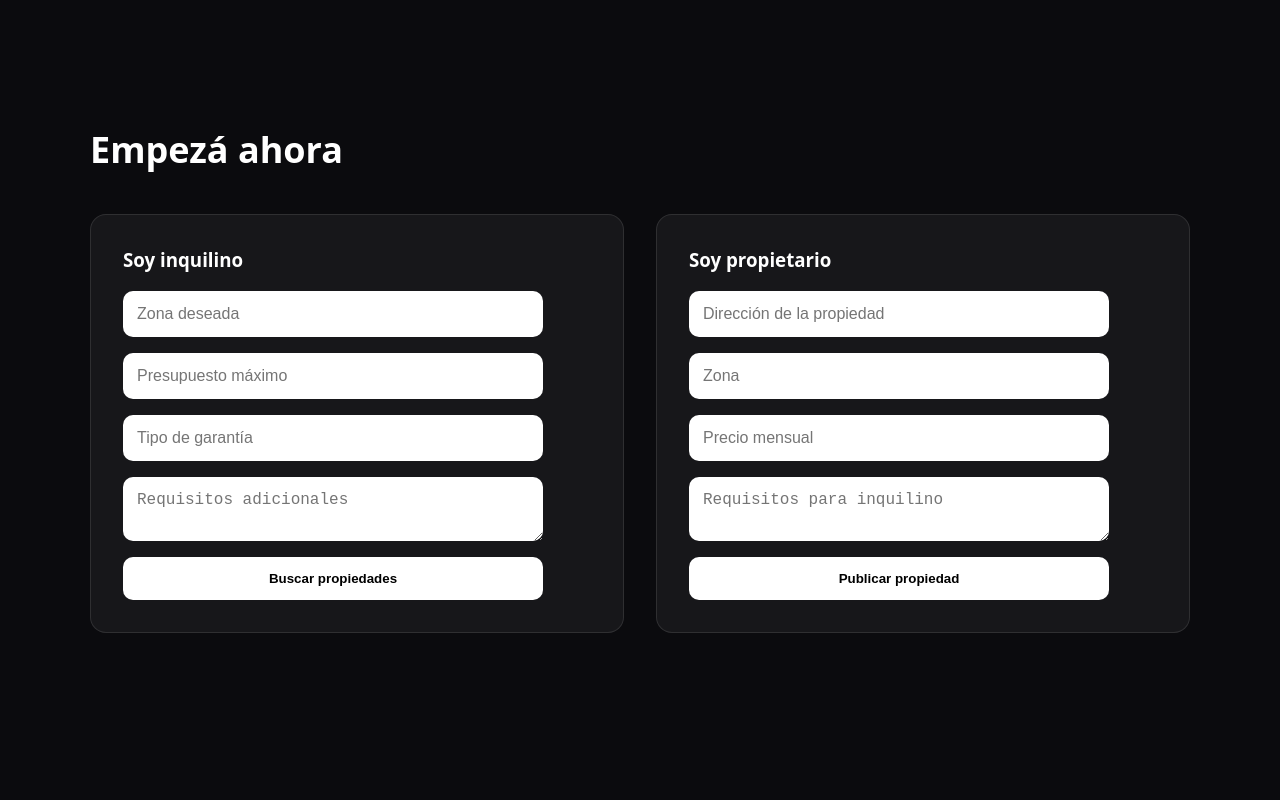
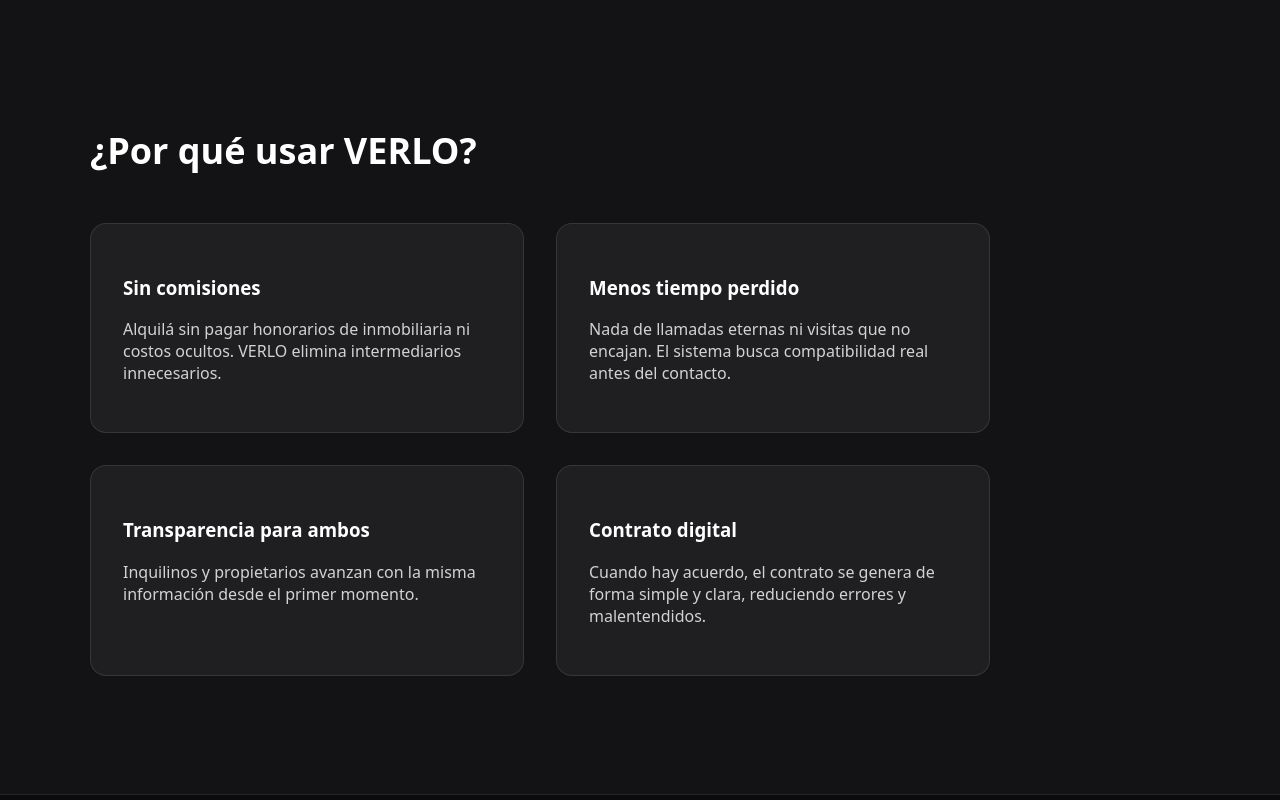
Before and after one commit to rentverlo-dotcom/verlo, a Next.js app: page / in a window 1280 px wide. Shown: the part 2460-3260 px from the top of the page. Built offline with nearby package versions, Linux system fonts and the light colour scheme.

Commit message:
Update page.tsx

```diff
--- a/app/page.tsx
+++ b/app/page.tsx
@@ -116,6 +116,63 @@ export default function HomePage() {
         </div>
       </section>
 
+      {/* POR QUE VERLO */}
+<section
+  style={{
+    padding: "100px 24px",
+    background: "rgba(255,255,255,0.03)",
+    borderTop: "1px solid rgba(255,255,255,0.08)",
+    borderBottom: "1px solid rgba(255,255,255,0.08)",
+  }}
+>
+  <div className="container">
+    <h2>¿Por qué usar VERLO?</h2>
+
+    <div
+      style={{
+        display: "grid",
+        gridTemplateColumns: "repeat(2, 1fr)",
+        gap: "32px",
+        marginTop: "48px",
+        maxWidth: "900px",
+      }}
+    >
+      <div className="card">
+        <h3>Sin comisiones</h3>
+        <p>
+          Alquilá sin pagar honorarios de inmobiliaria ni costos ocultos.
+          VERLO elimina intermediarios innecesarios.
+        </p>
+      </div>
+
+      <div className="card">
+        <h3>Menos tiempo perdido</h3>
+        <p>
+          Nada de llamadas eternas ni visitas que no encajan. El sistema busca
+          compatibilidad real antes del contacto.
+        </p>
+      </div>
+
+      <div className="card">
+        <h3>Transparencia para ambos</h3>
+        <p>
+          Inquilinos y propietarios avanzan con la misma información desde el
+          primer momento.
+        </p>
+      </div>
+
+      <div className="card">
+        <h3>Contrato digital</h3>
+        <p>
+          Cuando hay acuerdo, el contrato se genera de forma simple y clara,
+          reduciendo errores y malentendidos.
+        </p>
+      </div>
+    </div>
+  </div>
+</section>
+
+
       {/* FORMS */}
       <section
         id="forms"
```
